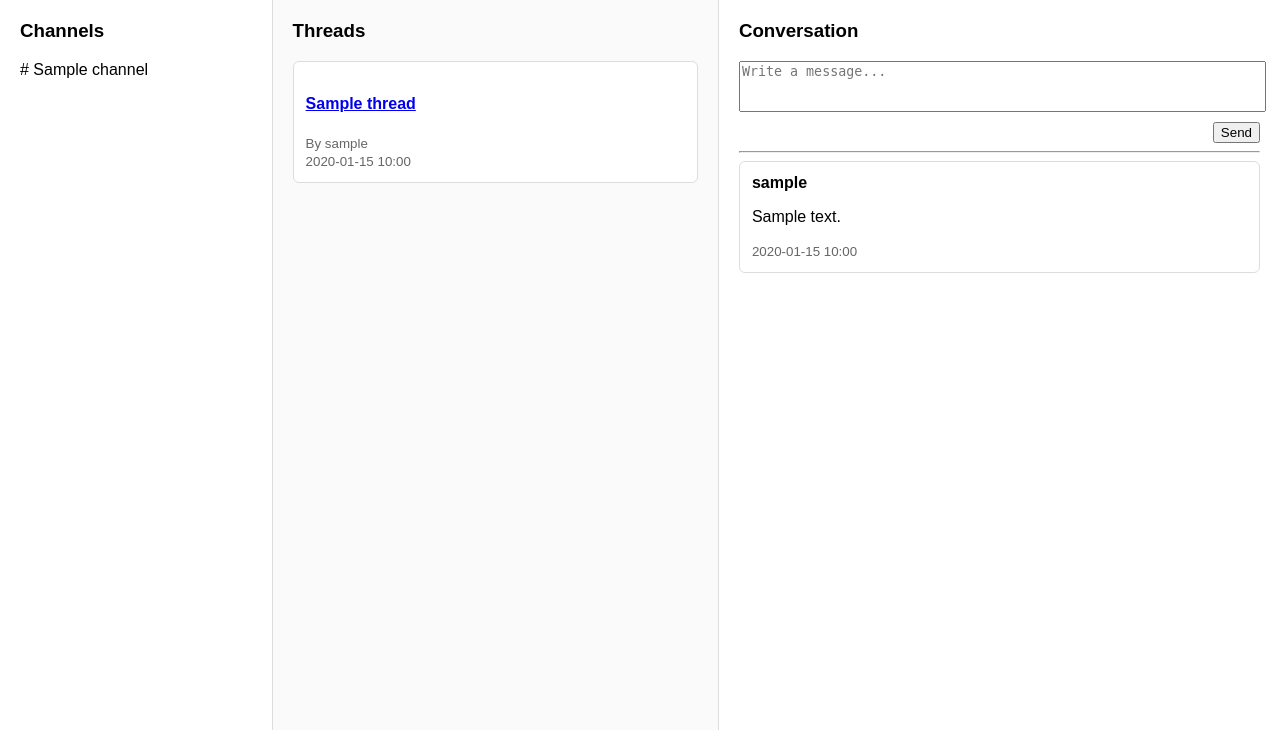
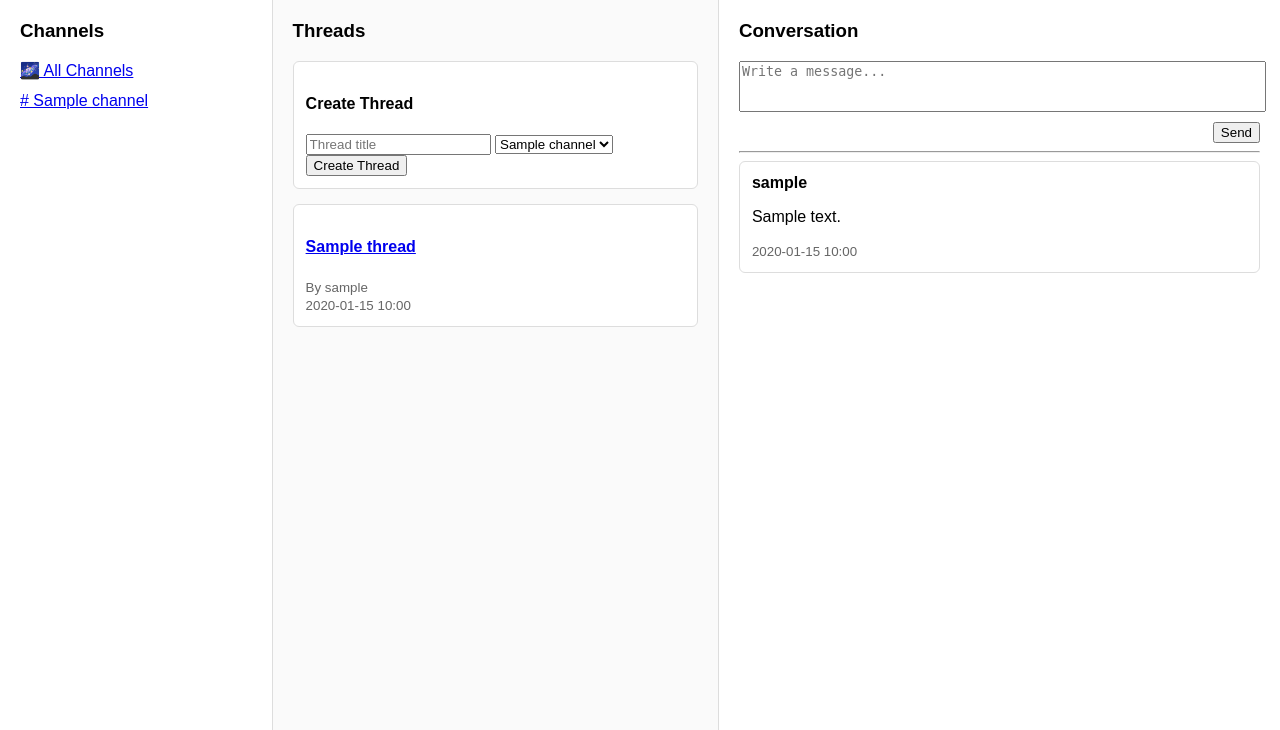
Before and after one commit to Kappibw/greyliens, a Flask app: page / in a window 1280 px wide. Shown: the part 99-829 px from the top of the page. Run offline with Flask 2, Linux system fonts and the light colour scheme; the visitor is signed in with stand-in values (Sample User, id 1); a database or web service that is not in the repository returns one stand-in record (values such as "Sample title"); some libraries are stand-ins or nearby versions.

Commit message:
editings

```diff
--- a/app.py
+++ b/app.py
@@ -69,7 +69,8 @@ def index():
                 t.id,
                 t.title,
                 u.username,
-                t.created_at
+                t.created_at,
+                t.author_id
             FROM threads t
             LEFT JOIN users u
                 ON t.author_id = u.id
@@ -120,7 +121,124 @@ def index():
         user=session.get("username"),
         identity=get_identity()
     )
+# -----------------------
+# CREATE THREAD
+# -----------------------
 
+@app.route("/threads/create", methods=["POST"])
+def create_thread():
+
+    # Only logged-in users can create threads
+    if "user_id" not in session:
+        return "Login required", 403
+
+
+    title = request.form.get("title", "").strip()
+    channel_id = request.form.get("channel_id")
+
+
+    if not title:
+        return "Thread title required", 400
+
+
+    conn = get_conn()
+    cur = conn.cursor()
+
+
+    try:
+
+        cur.execute("""
+            INSERT INTO threads
+            (
+                title,
+                author_id,
+                channel_id
+            )
+            VALUES (%s, %s, %s);
+        """,
+        (
+            title,
+            session["user_id"],
+            channel_id
+        ))
+
+
+        conn.commit()
+
+
+    except Exception as e:
+
+        conn.rollback()
+
+        print("CREATE THREAD ERROR:", e)
+
+        return "Failed to create thread", 500
+
+
+    finally:
+
+        cur.close()
+        conn.close()
+
+
+    return redirect("/")
+# -----------------------
+# DELETE THREAD
+# -----------------------
+
+@app.route("/threads/delete/<int:thread_id>", methods=["POST"])
+def delete_thread(thread_id):
+
+    if "user_id" not in session:
+        return "Login required", 403
+
+
+    conn = get_conn()
+    cur = conn.cursor()
+
+
+
+    try:
+
+    # Delete replies belonging to the thread first
+        cur.execute("""
+        DELETE FROM replies
+        WHERE thread_id = %s;
+        """,
+        (thread_id,))
+
+
+    # Delete the thread only if the user owns it
+        cur.execute("""
+        DELETE FROM threads
+        WHERE id = %s
+        AND author_id = %s;
+        """,
+        (
+        thread_id,
+        session["user_id"]
+        ))
+
+
+        conn.commit()
+
+
+    except Exception as e:
+
+        conn.rollback()
+
+        print("DELETE THREAD ERROR:", e)
+
+        return "Delete failed", 500
+
+
+    finally:
+
+        cur.close()
+        conn.close()
+
+
+    return redirect("/")
 # -----------------------
 # SEND MESSAGE
 # -----------------------
--- a/templates/forum.html
+++ b/templates/forum.html
@@ -171,16 +171,29 @@
             <ul>
 
 
-            {% for channel in channels %}
+           <ul>
+
+<li>
+    <a href="/">
+        🌌 All Channels
+    </a>
+</li>
 
 
-                <li>
-                    # {{ channel[1] }}
-                </li>
+{% for channel in channels %}
+
+<li>
+
+    <a href="/?channel={{ channel[0] }}">
+        # {{ channel[1] }}
+    </a>
+
+</li>
+
+{% endfor %}
 
 
-            {% endfor %}
-
+</ul>
 
             </ul>
 
@@ -208,6 +221,44 @@
    <div class="threads">
 
     <h3>Threads</h3>
+    {% if identity != "logged_out" %}
+
+    <div class="card">
+
+    <h4>Create Thread</h4>
+
+    <form action="/threads/create" method="POST">
+
+    <input
+    name="title"
+    placeholder="Thread title"
+    required
+    >
+
+
+    <select name="channel_id" required>
+
+    {% for channel in channels %}
+
+    <option value="{{ channel[0] }}">
+    {{ channel[1] }}
+    </option>
+
+    {% endfor %}
+
+    </select>
+
+
+    <button type="submit">
+    Create Thread
+    </button>
+
+
+    </form>
+
+    </div>
+
+    {% endif %}
 
     {% if threads %}
 
@@ -232,7 +283,17 @@
                 </small>
 
             </div>
+            {% if user == thread[2] %}
 
+    <form action="/threads/delete/{{ thread[0] }}" method="POST">
+
+    <button type="submit">
+    Delete Thread
+    </button>
+
+    </form>
+
+    {% endif %}
         {% endfor %}
 
     {% else %}
@@ -243,7 +304,7 @@
 
     {% endif %}
 
-</div>
+    </div>
 
     <!-- MESSAGES / CONVERSATION -->
 
```
